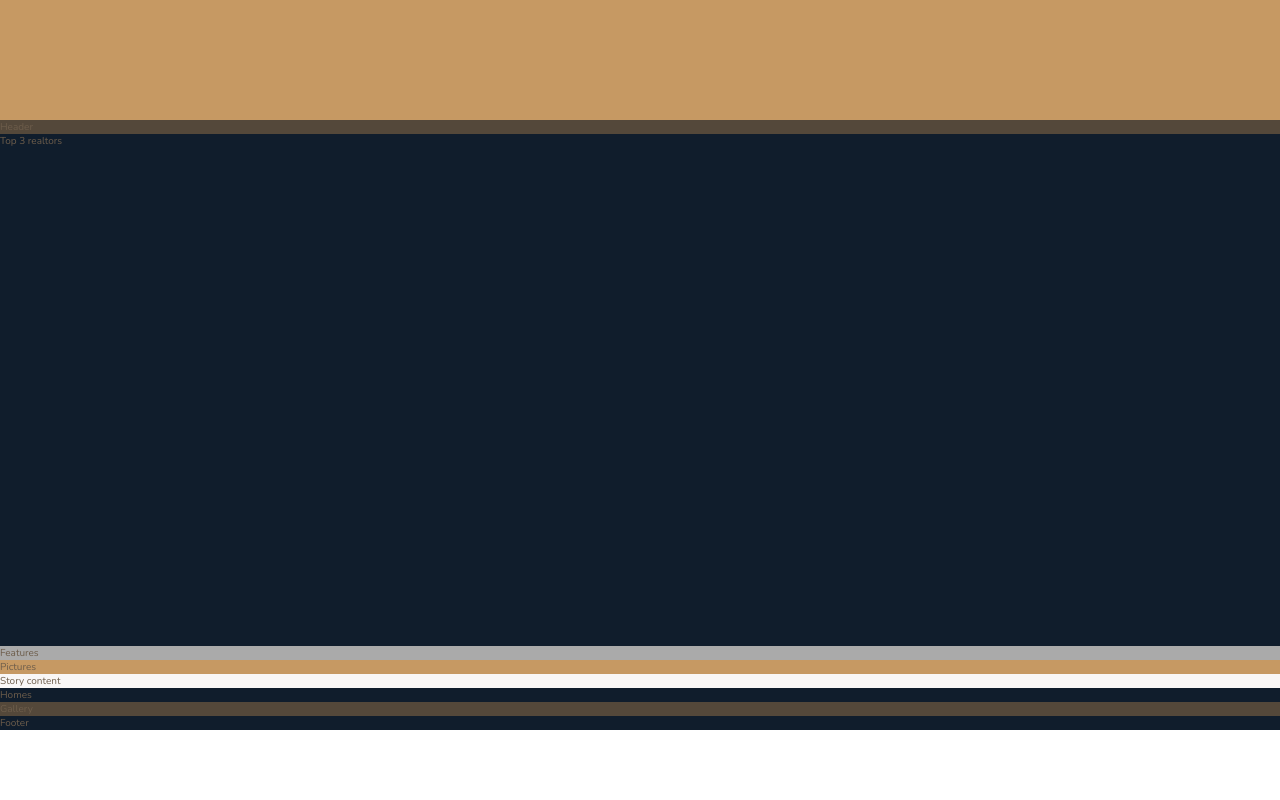
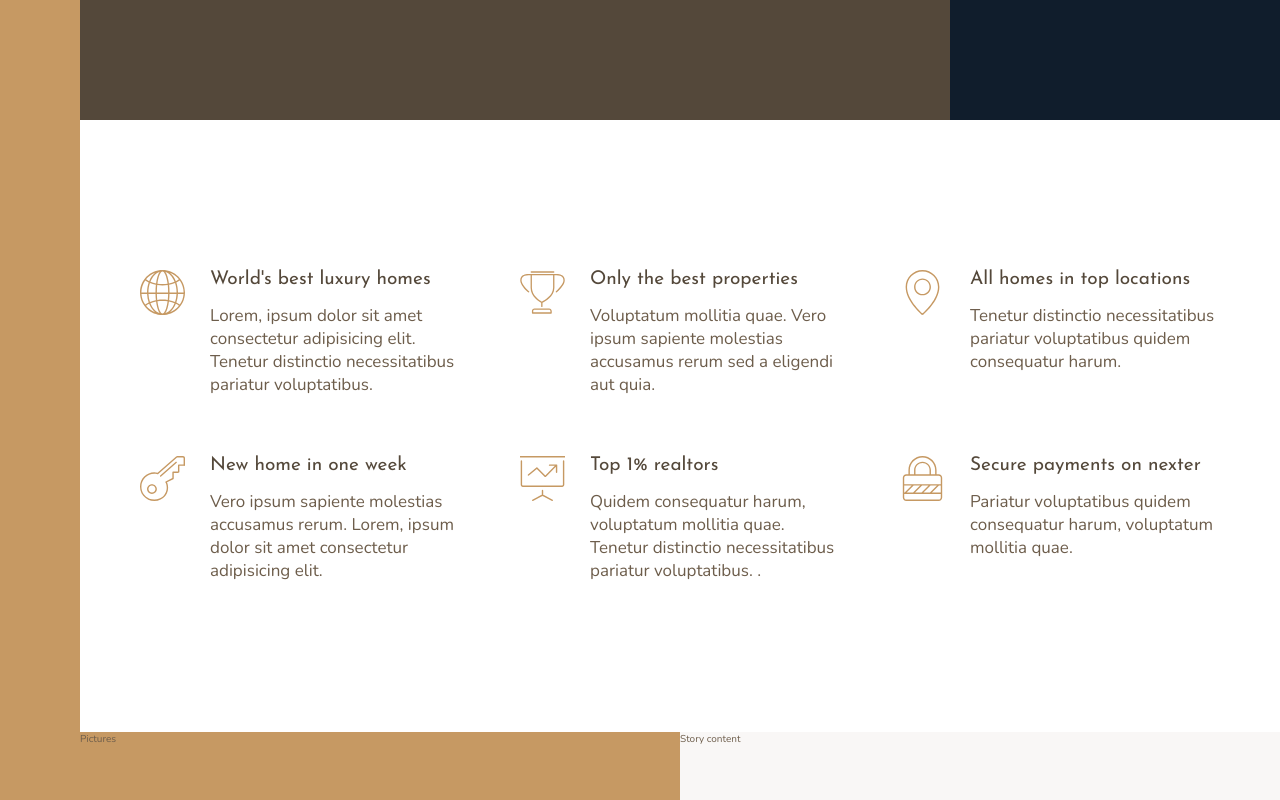
Before and after one commit to sholua/nexter, a website: page index.html in a window 1280 px wide. Shown: the part 520-1320 px from the top of the page. Before the commit the page ends 1250 px from the top, so only its background shows below. Drawn offline with nearby package versions, Linux system fonts and the light colour scheme.

Commit message:
Feature section

```diff
--- a/index.html
+++ b/index.html
@@ -25,7 +25,49 @@
         </div>
 
         <section class="features">
-            Features
+            <div class="feature">
+                <svg class="feature__icon">
+                    <use xlink:href="img/sprite.svg#icon-global"></use>
+                </svg>
+                <h4 class="heading-4 heading-4--dark">World's best luxury homes</h4>
+                <p class="feature__text">Lorem, ipsum dolor sit amet consectetur adipisicing elit. Tenetur distinctio necessitatibus pariatur voluptatibus.</p>
+            </div>
+            <div class="feature">
+                <svg class="feature__icon">
+                    <use xlink:href="img/sprite.svg#icon-trophy"></use>
+                </svg>
+                <h4 class="heading-4 heading-4--dark">Only the best properties</h4>
+                <p class="feature__text">Voluptatum mollitia quae. Vero ipsum sapiente molestias accusamus rerum sed a eligendi aut quia.</p>
+            </div>
+            <div class="feature">
+                <svg class="feature__icon">
+                    <use xlink:href="img/sprite.svg#icon-map-pin"></use>
+                </svg>
+                <h4 class="heading-4 heading-4--dark">All homes in top locations</h4>
+                <p class="feature__text">Tenetur distinctio necessitatibus pariatur voluptatibus quidem consequatur harum.</p>
+            </div>
+            <div class="feature">
+                <svg class="feature__icon">
+                    <use xlink:href="img/sprite.svg#icon-key"></use>
+                </svg>
+                <h4 class="heading-4 heading-4--dark">New home in one week</h4>
+                <p class="feature__text">Vero ipsum sapiente molestias accusamus rerum. Lorem, ipsum dolor sit amet consectetur adipisicing elit.</p>
+            </div>
+            <div class="feature">
+                <svg class="feature__icon">
+                    <use xlink:href="img/sprite.svg#icon-presentation"></use>
+                </svg>
+                <h4 class="heading-4 heading-4--dark">Top 1% realtors</h4>
+                <p class="feature__text">Quidem consequatur harum, voluptatum mollitia quae. Tenetur distinctio necessitatibus pariatur voluptatibus.
+.</p>
+            </div>
+            <div class="feature">
+                <svg class="feature__icon">
+                    <use xlink:href="img/sprite.svg#icon-lock"></use>
+                </svg>
+                <h4 class="heading-4 heading-4--dark">Secure payments on nexter</h4>
+                <p class="feature__text">Pariatur voluptatibus quidem consequatur harum, voluptatum mollitia quae.</p>
+            </div>
         </section>
 
         <div class="story__pictures">
--- a/sass/_base.scss
+++ b/sass/_base.scss
@@ -36,4 +36,5 @@ body {
 .container {
   display: grid;
   grid-template-rows: 80vh min-content 40vw repeat(3, min-content);
+  grid-template-columns: [sidebar-start] 8rem [sidebar-end full-start] minmax(6rem, 1fr) [center-start] repeat(8, [col-start] minmax(min-content, 14rem) [col-end] ) [center-end] minmax(6rem, 1fr) [full-end];
 }
--- /dev/null
+++ b/sass/_feature.scss
@@ -0,0 +1,18 @@
+.feature {
+  display: grid;
+  grid-template-columns: min-content 1fr;
+  grid-row-gap: 1.5rem;
+  grid-column-gap: 2.5rem;
+  align-items: start;
+
+  &__icon {
+    fill: $color-primary;
+    width: 4.5rem;
+    height: 4.5rem;
+    grid-row: 1 / span 2;
+  }
+
+  &__text {
+    font-size: 1.7rem;
+  }
+}
--- a/sass/_features.scss
+++ b/sass/_features.scss
@@ -1,3 +1,10 @@
 .features {
-  background-color: $color-grey-light-2;
+  grid-column: center-start / center-end;
+  margin: 15rem 0;
+
+  display: grid;
+  //grid-template-columns: repeat(3, 1fr);
+  grid-template-columns: repeat(auto-fit, minmax(25rem, 1fr));
+  grid-gap: 6rem;
+  align-items: start;
 }
--- a/sass/_footer.scss
+++ b/sass/_footer.scss
@@ -1,3 +1,4 @@
 .footer {
   background-color: $color-secondary;
+  grid-column: full-start / full-end;
 }
--- a/sass/_gallery.scss
+++ b/sass/_gallery.scss
@@ -1,3 +1,4 @@
 .gallery {
   background-color: $color-grey-dark-1;
+  grid-column: full-start / full-end;
 }
--- a/sass/_header.scss
+++ b/sass/_header.scss
@@ -1,3 +1,4 @@
 .header {
   background-color: $color-grey-dark-1;
+  grid-column: full-start / col-end 6;
 }
--- a/sass/_homes.scss
+++ b/sass/_homes.scss
@@ -1,3 +1,4 @@
 .homes {
   background-color: $color-secondary;
+  grid-column: center-start / center-end;
 }
--- a/sass/_realtors.scss
+++ b/sass/_realtors.scss
@@ -1,3 +1,4 @@
 .realtors {
   background-color: $color-secondary;
+  grid-column: col-start 7 / full-end;
 }
--- a/sass/_sidebar.scss
+++ b/sass/_sidebar.scss
@@ -1,3 +1,5 @@
 .sidebar {
   background-color: $color-primary;
+  grid-row: 1 / -1;
+  grid-column: sidebar-start / sidebar-end;
 }
--- a/sass/_story.scss
+++ b/sass/_story.scss
@@ -1,9 +1,11 @@
 .story {
   &__pictures {
     background-color: $color-primary;
+    grid-column: full-start / col-end 4;
   }
 
   &__content {
     background-color: $color-grey-light-1;
+    grid-column: col-start 5 / full-end;
   }
 }
--- a/sass/_typography.scss
+++ b/sass/_typography.scss
@@ -0,0 +1,28 @@
+%heading {
+  font-family: $font-display, sans-serif;
+  font-weight: 400;
+}
+
+.heading-4 {
+  @extend %heading;
+}
+
+.heading-4 {
+  @extend %heading;
+}
+
+.heading-4 {
+  @extend %heading;
+}
+
+.heading-4 {
+  @extend %heading;
+  font-size: 1.9rem;
+
+  &--light {
+    color: $color-grey-light-1;
+  }
+  &--dark {
+    color: $color-grey-dark-1;
+  }
+}
--- a/sass/main.scss
+++ b/sass/main.scss
@@ -5,6 +5,7 @@
 @import "header";
 @import "realtors";
 @import "features";
+@import "feature";
 @import "story";
 @import "homes";
 @import "gallery";
```
Also changed, not shown: css/style.css.
